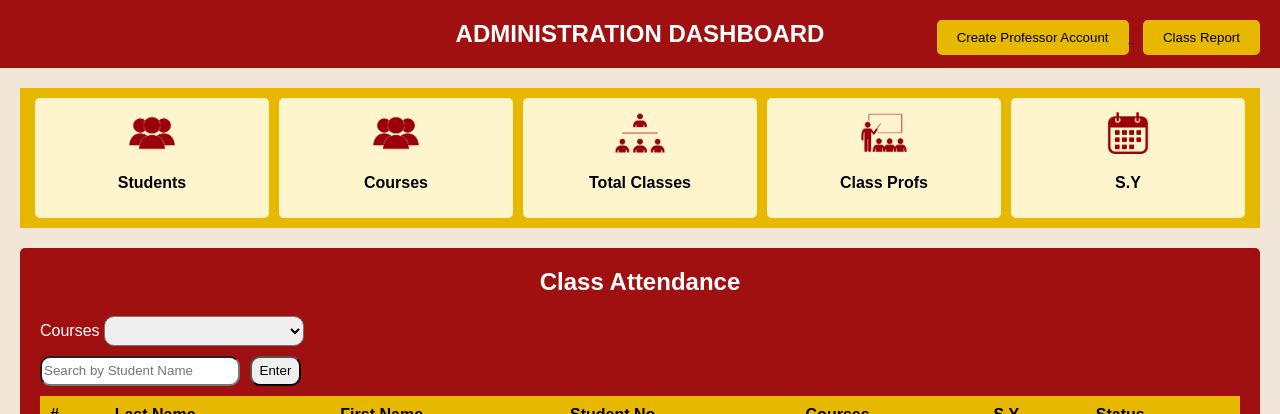
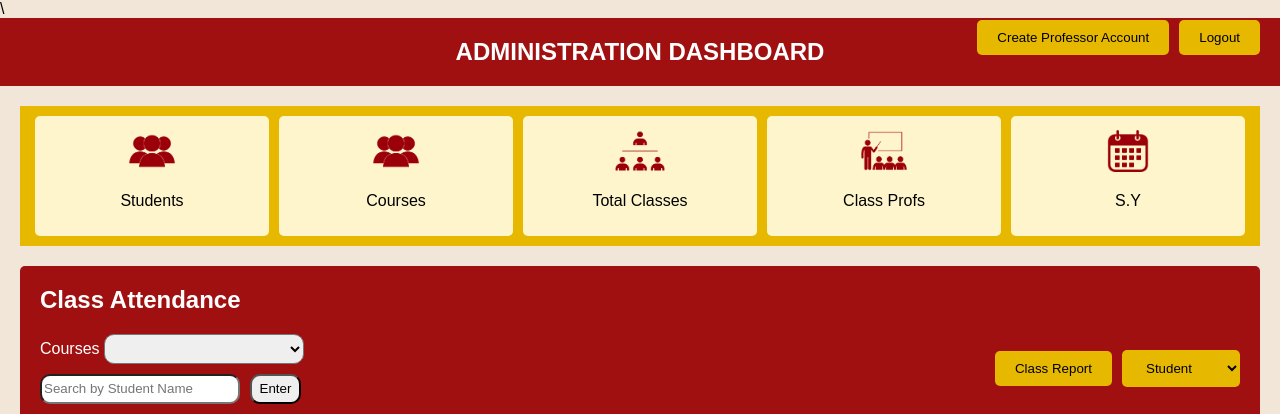
Before and after one commit to PUP-BSIT/project-digital_dynasty, a PHP site: page /works/administrator_dashboard.html in a window 1280 px wide. Shown: the top 414 px of the page. Run offline with PHP 8.4, Linux system fonts and the light colour scheme; data comes from the database, SQL or seed files in the repository; data that the repository does not hold is empty.

Commit message:
new changes.

```diff
--- a/styles/administration_dashboard_styles.css
+++ b/styles/administration_dashboard_styles.css
@@ -3,33 +3,6 @@ body {
   background-color: #f2e6d9;
   margin: 0;
   padding: 0;
-}
-
-div .top-menu p {
-    font-weight: bolder;
-}
-
-#classes {
-    width: 200px;
-    margin-bottom: 10px;
-    height: 30px;
-    border-radius: 10px;
-}
-
-div .input-group {
-    margin-bottom: 10px;
-}
-
-#search-btn {
-    width: 51px;
-    height: 30px;
-    border-radius: 10px;
-}
-
-#search_input {
-    width: 200px;
-    height: 30px;
-    border-radius: 10px;
 }
 
 .header {
@@ -45,8 +18,72 @@ div .input-group {
   position: absolute;
   top: 20px;
   right: 20px;
+  display: flex;
+  gap: 10px;
 }
+
 .top-right-buttons button {
+  background-color: #e6b800;
+  color: black;
+  border: none;
+  padding: 10px 20px;
+  border-radius: 5px;
+  cursor: pointer;
+}
+
+.container {
+  padding: 20px;
+}
+
+.top-menu {
+  display: flex;
+  justify-content: space-between;
+  background-color: #e6b800;
+  padding: 10px;
+}
+
+.top-menu div {
+  background-color: #fff5cc;
+  padding: 10px;
+  border-radius: 5px;
+  text-align: center;
+  flex: 1;
+  margin: 0 5px;
+}
+
+.top-menu div img {
+  width: 50px;
+  height: 50px;
+  display: block;
+  margin: 0 auto;
+}
+
+.attendance-section {
+  background-color: #a01010;
+  color: white;
+  padding: 20px;
+  border-radius: 5px;
+  margin-top: 20px;
+}
+
+.attendance-section h2 {
+  margin-top: 0;
+}
+
+.attendance-section .controls {
+  display: flex;
+  justify-content: space-between;
+  align-items: center;
+  margin-bottom: 10px;
+}
+
+.attendance-section .controls .right-buttons {
+  display: flex;
+  align-items: center;
+}
+
+.attendance-section .controls .right-buttons button,
+.attendance-section .controls .right-buttons select {
   background-color: #e6b800;
   color: black;
   border: none;
@@ -55,56 +92,67 @@ div .input-group {
   border-radius: 5px;
   cursor: pointer;
 }
-.container {
-  padding: 20px;
+
+.attendance-section .controls .right-buttons select {
+  padding: 7px 10px;
 }
-.top-menu {
-  display: flex;
-  justify-content: space-between;
-  background-color: #e6b800;
-  padding: 10px;
-}
-.top-menu div {
-  background-color: #fff5cc;
-  padding: 10px;
-  border-radius: 5px;
-  text-align: center;
-  flex: 1;
-  margin: 0 5px;
-}
-.top-menu div img {
-  width: 50px;
-  height: 50px;
-  display: block;
-  margin: 0 auto;
-}
-.attendance-section {
-  background-color: #a01010;
-  color: white;
-  padding: 20px;
-  border-radius: 5px;
-  margin-top: 20px;
-}
-.attendance-section h2 {
-  margin-top: 0;
-}
+
 .attendance-table {
   width: 100%;
   border-collapse: collapse;
   background-color: #f9f9f9;
   color: black;
 }
+
 .attendance-table th,
 .attendance-table td {
   padding: 10px;
   text-align: left;
 }
+
 .attendance-table th {
   background-color: #e6b800;
 }
+
 .attendance-table td {
   background-color: #fff5cc;
 }
+
 .attendance-table .status-present {
   color: green;
 }
+
+.input-group {
+  display: flex;
+  align-items: center;
+}
+
+.input-group input[type="search"] {
+  margin-right: 10px;
+  width: 200px;
+  height: 30px;
+  border-radius: 10px;
+}
+
+#search-btn {
+  width: 51px;
+  height: 30px;
+  border-radius: 10px;
+}
+
+#classes {
+  width: 200px;
+  margin-bottom: 10px;
+  height: 30px;
+  border-radius: 10px;
+}
+
+#user-type {
+  padding: 10px 20px;
+  margin-left: 10px;
+  border-radius: 5px;
+  cursor: pointer;
+  background-color: #e6b800;
+  color: black;
+  border: none;
+}
--- a/works/administrator_dashboard.html
+++ b/works/administrator_dashboard.html
@@ -1,22 +1,13 @@
-<!DOCTYPE html>
+\<!DOCTYPE html>
 <html lang="en">
   <head>
-  <meta charset="UTF-8">
-  <meta name="viewport" content="width=device-width, initial-scale=1.0">
+    <meta charset="UTF-8" />
+    <meta name="viewport" content="width=device-width, initial-scale=1.0" />
     <title>Administration Dashboard</title>
-  <link rel="stylesheet" href="../styles/administration_dashboard_styles.css" />
-  <style>
-    .input-group {
-      display: flex;
-      align-items: center;
-    }
-    .input-group input[type="search"] {
-      margin-right: 10px;
-    }
-    .attendance-section h2 {
-      text-align: center;
-    }
-  </style>
+    <link
+      rel="stylesheet"
+      href="../styles/administration_dashboard_styles.css"
+    />
   </head>
   <body>
     <div class="header">ADMINISTRATION DASHBOARD</div>
@@ -24,8 +15,8 @@
       <a href="../works/create_account.html">
         <button id="create-prof">Create Professor Account</button>
       </a>
-    <a href="../works/attendance_classreport.html">
-      <button id="class-report">Class Report</button>
+      <a href="../works/logout.html">
+        <button id="logout">Logout</button>
       </a>
     </div>
     <div class="container">
@@ -54,13 +45,30 @@
 
       <div class="attendance-section">
         <h2>Class Attendance</h2>
+        <div class="controls">
+          <div>
             <label for="classes">Courses</label>
             <select id="classes">
-
+              <!-- Options will go here -->
             </select>
             <div class="input-group">
-        <input type="search" id="search_input" placeholder="Search by Student Name" />
+              <input
+                type="search"
+                id="search_input"
+                placeholder="Search by Student Name"
+              />
               <button type="button" id="search-btn">Enter</button>
+            </div>
+          </div>
+          <div class="right-buttons">
+            <a href="../works/attendance_classreport.html">
+              <button id="class-report">Class Report</button>
+            </a>
+            <select id="user-type">
+              <option value="student">Student</option>
+              <option value="professor">Professor</option>
+            </select>
+          </div>
         </div>
         <table class="attendance-table">
           <thead>
@@ -74,8 +82,7 @@
               <th>Status</th>
             </tr>
           </thead>
-        <tbody id="attendance-data">
-        </tbody>
+          <tbody id="attendance-data"></tbody>
         </table>
       </div>
     </div>
```
Lines whose indentation alone changed are shown as unchanged.
